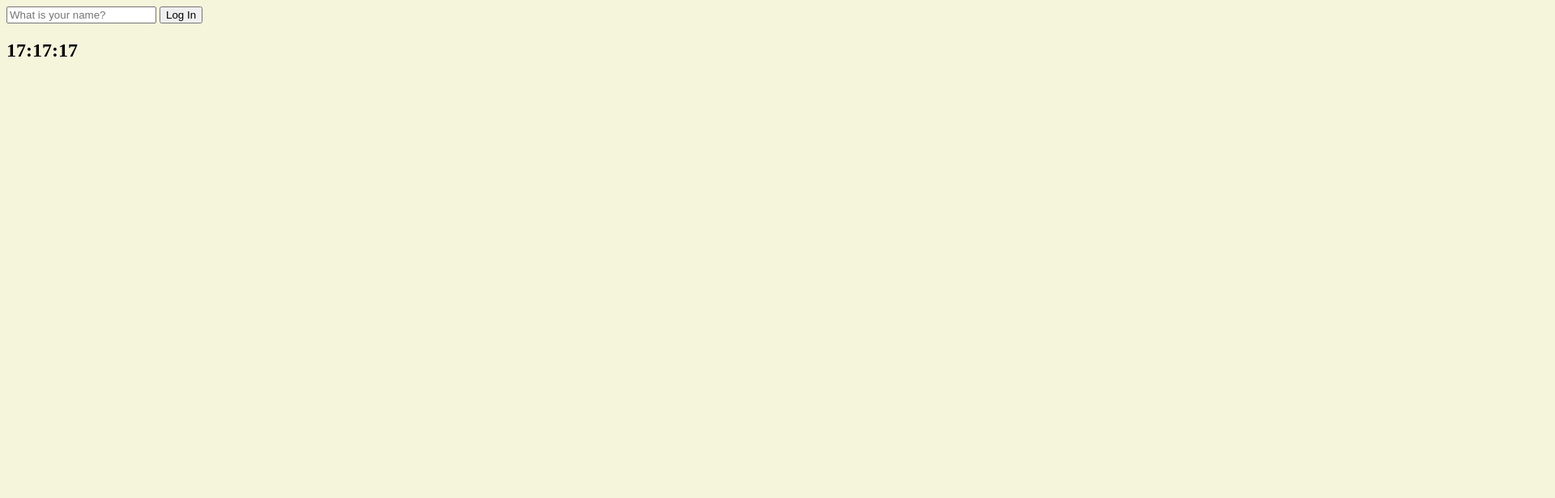
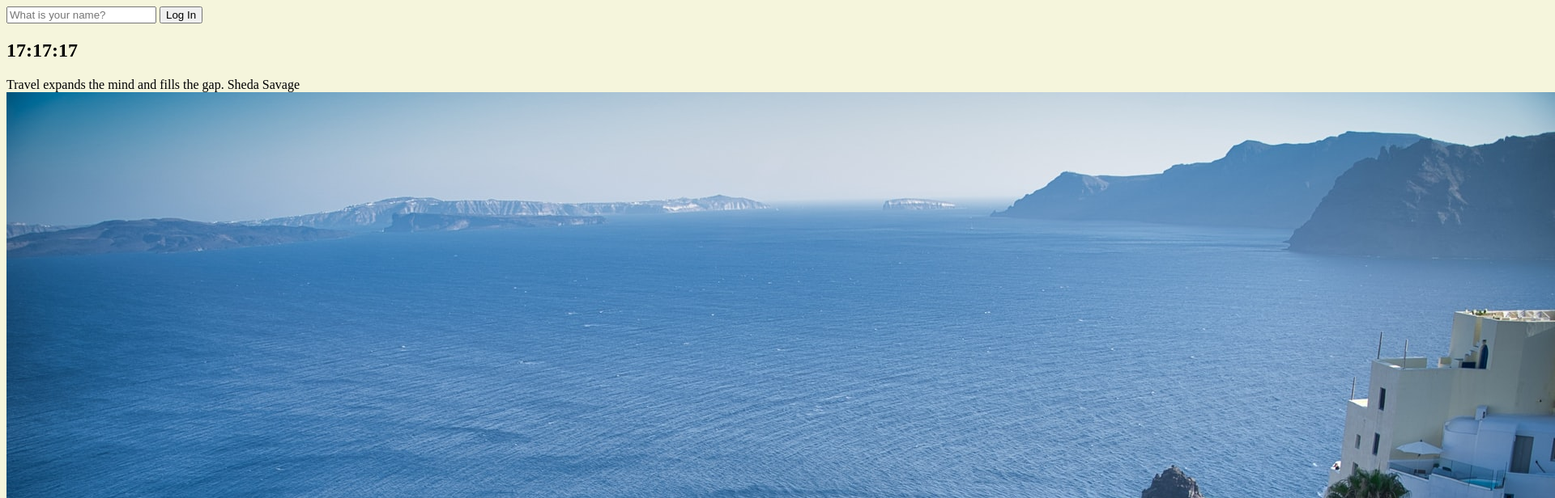
Before and after one commit to hsh5206/toDoList_javascript, a plain HTML site: page index.html in a window 1280 px wide. Shown: the top 616 px of the page at 81% size, 1920 px wide, since content can reach past the window. Drawn offline with Linux system fonts and the light colour scheme.

Commit message:
quotes & backgroundImage

```diff
--- a/index.html
+++ b/index.html
@@ -1,5 +1,6 @@
 <!DOCTYPE html>
 <html lang="en">
+
 <head>
   <meta charset="UTF-8">
   <meta http-equiv="X-UA-Compatible" content="IE=edge">
@@ -7,22 +8,26 @@
   <link rel="stylesheet" href="style.css">
   <title>Momentum</title>
 </head>
+
 <body>
 
   <form id="login-form" class="hidden">
-    <input
-      required
-      maxlength="15"
-      type="text"
-      placeholder="What is your name?"
-    />
-    <input type="submit" value="Log In"/>
+    <input required maxlength="15" type="text" placeholder="What is your name?" />
+    <input type="submit" value="Log In" />
   </form>
 
   <h2 id="clock">00:00:00</h2>
   <h1 id="greeting" class="hidden"></h1>
 
+  <div id="quote">
+    <span></span>
+    <span></span>
+  </div>
+
   <script src="./js/greetings.js"></script>
   <script src="./js/clock.js"></script>
+  <script src="js/quotes.js"></script>
+  <script src="js/background.js"></script>
 </body>
+
 </html>
--- /dev/null
+++ b/js/background.js
@@ -0,0 +1,7 @@
+const images = ["0.jpeg", "1.jpeg", "2.jpeg"]
+
+const chosenImage = images[Math.floor(Math.random() * images.length)];
+
+const bgImage = document.createElement("img"); // 이미지 태그 생성
+bgImage.src = `./img/${chosenImage}`; // 속성추가
+document.body.appendChild(bgImage); // body태그에 추가
--- /dev/null
+++ b/js/quotes.js
@@ -0,0 +1,50 @@
+const quotes = [
+  {
+    quote: "The way to get started is to quit talking and begin doing.",
+    author: "Walt Disney",
+  },
+  {
+    quote: "Life is what happens when you're busy making other plans.",
+    author: "John Lennon",
+  },
+  {
+    quote:
+      "The world is a book and those who do not travel read only one page.",
+    author: "Saint Augustine",
+  },
+  {
+    quote: "Life is either a daring adventure or nothing at all.",
+    author: "Helen Keller",
+  },
+  {
+    quote: "To Travel is to Live",
+    author: "Hans Christian Andersen",
+  },
+  {
+    quote: "Only a life lived for others is a life worthwhile.",
+    author: "Albert Einstein",
+  },
+  {
+    quote: "You only live once, but if you do it right, once is enough.",
+    author: "Mae West",
+  },
+  {
+    quote: "Never go on trips with anyone you do ntot love.",
+    author: "Hemmingway",
+  },
+  {
+    quote: "We wander for distraction, but we travel for fulfilment.",
+    author: "Hilaire Belloc",
+  },
+  {
+    quote: "Travel expands the mind and fills the gap.",
+    author: "Sheda Savage",
+  },
+];
+
+const quote = document.querySelector("#quote span:first-child");
+const author = document.querySelector("#quote span:last-child");
+
+const todyasQuote = quotes[Math.floor(Math.random() * quotes.length)];
+quote.innerText = todyasQuote.quote;
+author.innerText = todyasQuote.author;
```
Also changed, not shown: img/0.jpeg (added), img/1.jpeg (added), img/2.jpeg (added).
